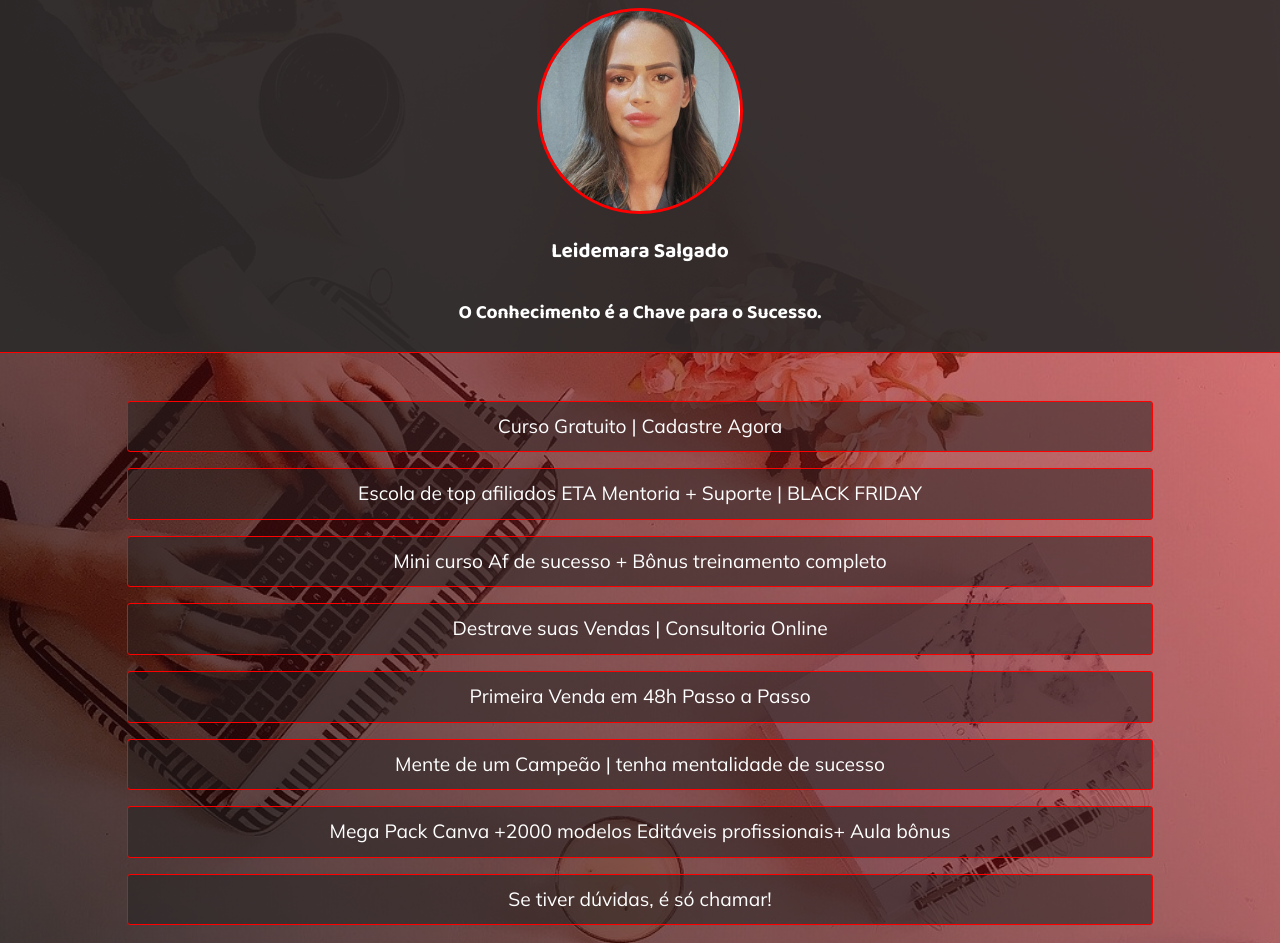
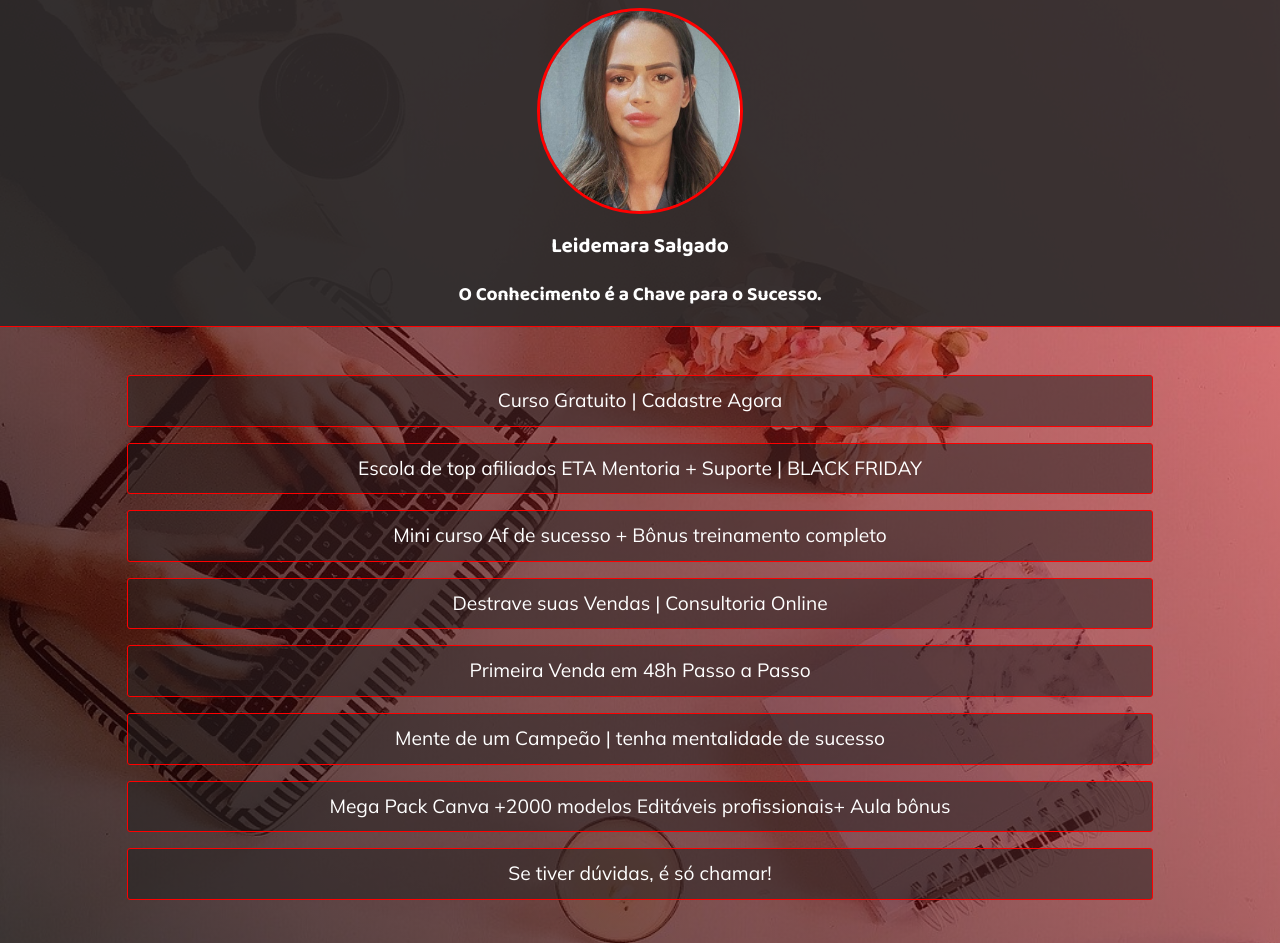
Before and after one commit to HelenoSalgado/Leide-Marketing, a plain HTML site: page index.html in a window 1280 px wide. Shown: the top 943 px of the page. Drawn offline with nearby package versions, Linux system fonts and the light colour scheme.

Commit message:
atualização
att

```diff
--- a/index.html
+++ b/index.html
@@ -51,6 +51,7 @@
         }
         h1, h2{
             font-family: var(--font-primary);
+            color: white;
         }
         p{
             font-family: var(--font-action);
@@ -78,16 +79,10 @@
         header h1{
             margin: 1rem auto;
             font-size: 1.2rem;
-            color: white;
-            width: fit-content;
-            padding: .5rem;
-            border-radius: 10px;
         }
         header  h2{
             font-size: 1.3rem;
             margin: 1rem auto;
-            padding: .3rem;
-            color: white;
         }
         section{
             margin-top: 3rem;
@@ -125,15 +120,11 @@
         footer a{
             color: white;
             text-decoration: none;
+            font-size: .9rem;
             transition: .3s ease-in-out;
         }
         footer a :hover{
             color: rgb(241, 203, 203);
-        }
-        footer a{
-            text-decoration: none;
-            color: white;
-            font-size: .9rem;
         }
         footer > p{
             color: white;
```
